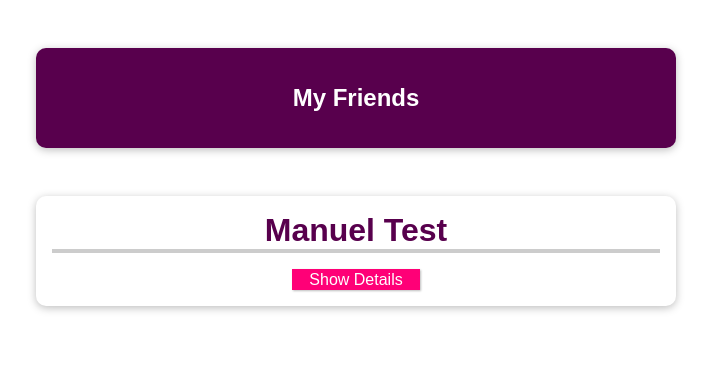
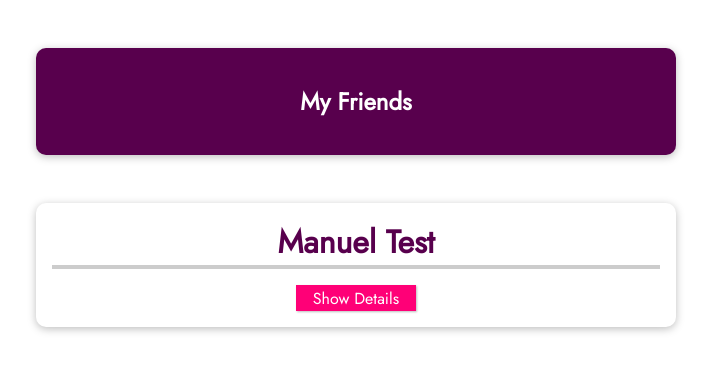
Before and after one commit to KalZheng/Vue-FriendList2, a Vue app: page / in a window 1280 px wide. Shown: the top 372 px of the page, without its empty margins (284-995 px from the left). Built offline with nearby package versions, Linux system fonts and the light colour scheme.

Commit message:
add font type in css

```diff
--- a/src/App.vue
+++ b/src/App.vue
@@ -33,6 +33,7 @@ export default {
 </script>
 
 <style>
+@import url('https://fonts.googleapis.com/css2?family=Jost&display=swap');
 * {
   box-sizing: border-box;
 }
```
